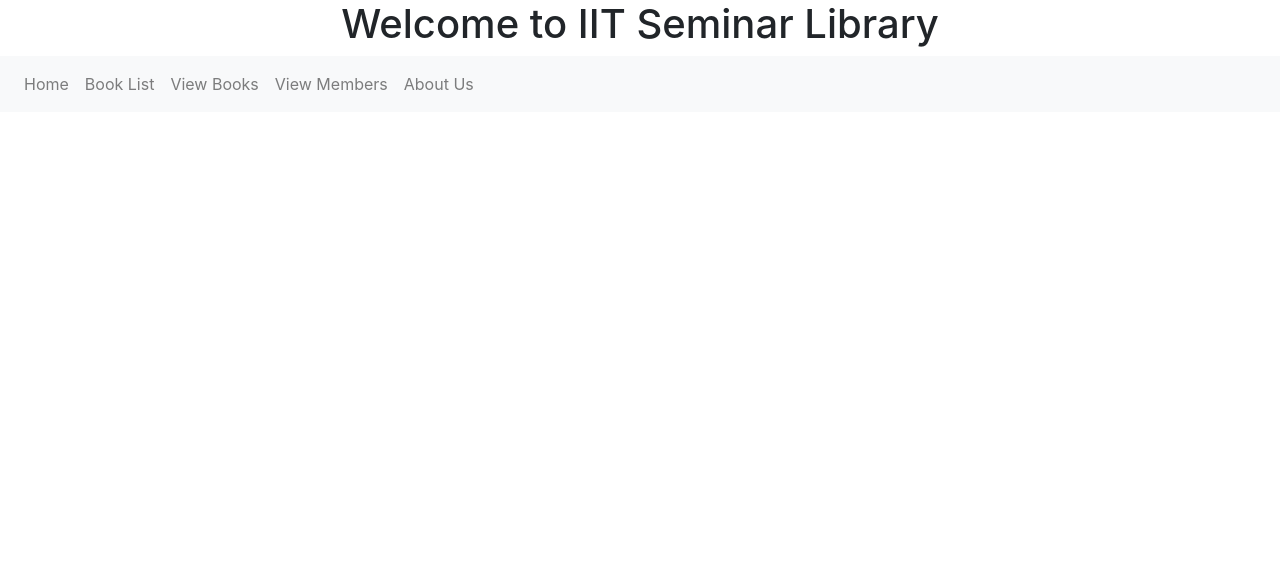
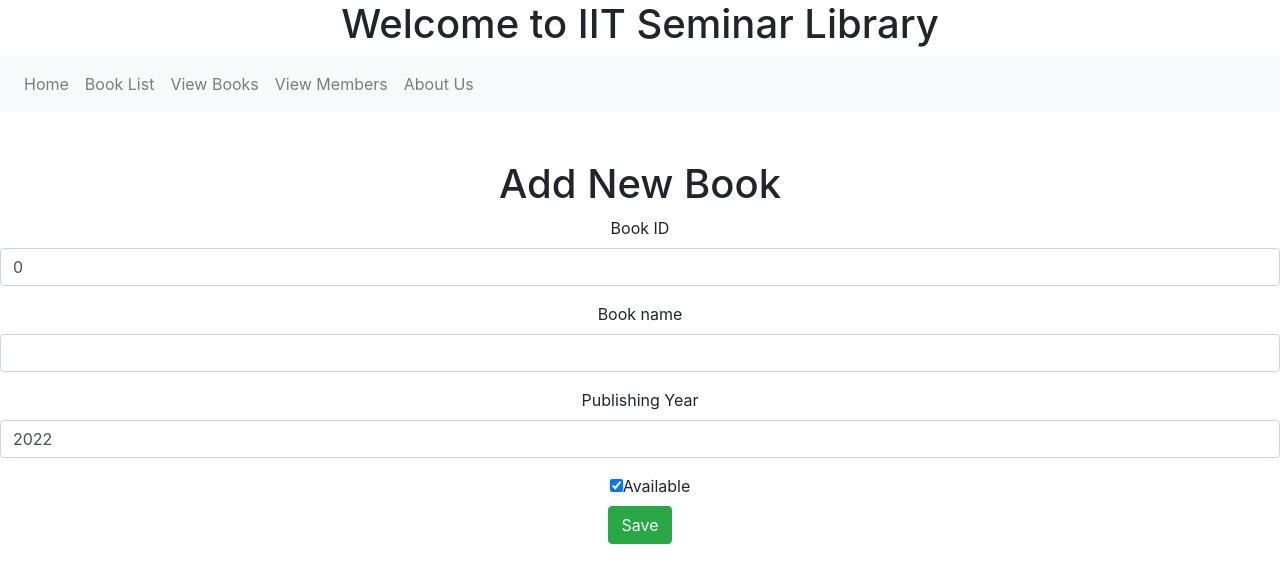
Before and after one commit to rakib3004/book-management, an Angular app: page /addBook in a window 1280 px wide. Before the commit this address led to /. Shown: the top 582 px of the page. Built offline with nearby package versions, Linux system fonts and the light colour scheme.

Commit message:
add new book to print in console

```diff
--- a/src/app/add-book/add-book.component.html
+++ b/src/app/add-book/add-book.component.html
@@ -3,22 +3,22 @@
 <h1 style="text-align: center;">Add New Book</h1>
 <form style="text-align: center;">
     <div class="form-group">
-        <label for="name">Book name</label>
-        <input type="text" class="form-control" id="name"   >
+        <label for="name">Book ID</label>
+        <input type="text" class="form-control" id="name" [(ngModel)]="newBook.id" [ngModelOptions]="{standalone:true}"   >
       </div>
     <div class="form-group">
       <label for="name">Book name</label>
-      <input type="text" class="form-control" id="name"   >
+      <input type="text" class="form-control" id="name"  [(ngModel)]="newBook.name" [ngModelOptions]="{standalone:true}"  >
     </div>
     <div class="form-group">
       <label for="name">Publishing Year</label>
-      <input type="text" class="form-control" id="year"  >
+      <input type="text" class="form-control" id="year"  [(ngModel)]="newBook.year" [ngModelOptions]="{standalone:true}" >
     </div>
     <div class="form-check">
-        <input type="checkbox" class="form-control-check" id="avability" >
+        <input type="checkbox" class="form-control-check" id="avability" [(ngModel)]="newBook.availability" [ngModelOptions]="{standalone:true}" >
         <label for="name">Available</label>
     </div>
-    <button type="submit" (click)="addBook()" class="btn btn-success">Save</button>
+    <button type="submit" (click)="addBook(newBook)" class="btn btn-success">Save</button>
 
 
 
--- a/src/app/add-book/add-book.component.ts
+++ b/src/app/add-book/add-book.component.ts
@@ -1,4 +1,7 @@
 import { Component, OnInit } from '@angular/core';
+import { Router } from '@angular/router';
+import { Book } from '../book';
+import { BookService } from '../book.service';
 
 @Component({
   selector: 'app-add-book',
@@ -7,13 +10,14 @@ import { Component, OnInit } from '@angular/core';
 })
 export class AddBookComponent implements OnInit {
 
-  constructor() { }
+  constructor(private bookService: BookService, private route: Router) { }
 
   ngOnInit(): void {
   }
 
-  addBook(){
-
+  newBook = new Book();
+  addBook(newBook: Book){
+    console.log(newBook)
   }
 
 }
--- a/src/app/app-routing.module.ts
+++ b/src/app/app-routing.module.ts
@@ -1,6 +1,7 @@
 import { NgModule } from '@angular/core';
 import { RouterModule, Routes } from '@angular/router';
 import { AboutUsComponent } from './about-us/about-us.component';
+import { AddBookComponent } from './add-book/add-book.component';
 import { BookListComponent } from './book-list/book-list.component';
 import { UpdateBookComponent } from './update-book/update-book.component';
 
@@ -8,6 +9,7 @@ const routes: Routes = [
   {path:'', component:BookListComponent},
   {path:'books', component:BookListComponent},
   {path:'updateBook', component:UpdateBookComponent},
+  {path:'addBook', component:AddBookComponent},
   {path:'aboutUs', component:AboutUsComponent},
 
 ];
--- a/src/app/book-list/book-list.component.ts
+++ b/src/app/book-list/book-list.component.ts
@@ -30,6 +30,7 @@ books : Book[]=[];
 
   addBook(){
     this.bookService.addBook();
+    this.router.navigate(['addBook'])
   }
 
 }
```
